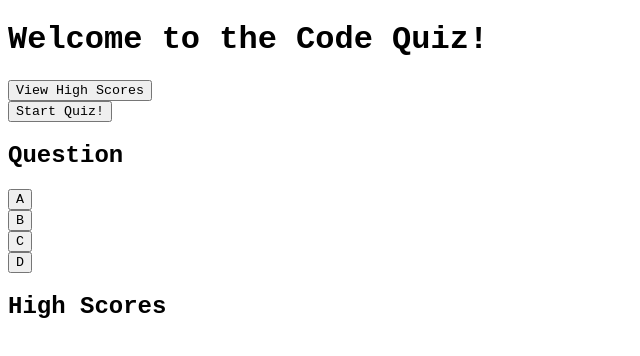
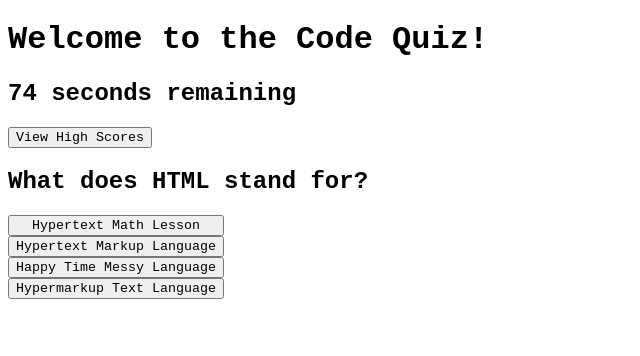
Before and after one commit to laynewegenast/code-quiz, a plain HTML site: page index.html in a window 1280 px wide. Both pictures are taken after a click on the button "Start Quiz!". Shown: the whole page, without its empty margins (0-640 px from the left). Drawn offline with Linux system fonts and the light colour scheme.

Commit message:
changes to start button and quiz functions

```diff
--- a/assets/js/script.js
+++ b/assets/js/script.js
@@ -3,9 +3,8 @@ var startButton = document.getElementById('start');
 var viewScores = document.getElementById('scores-btn');
 var questionEl = document.getElementById('questions');
 
-startButton.addEventListener('click', startQuiz)
-viewScores.addEventListener('click', highScoresList)
 
+var currentQuestion = 0
 //quiz timer starts when start button is clicked
 function timer() {
     var remaining = 75;
@@ -13,10 +12,10 @@ function timer() {
     var timeInterval = setInterval (function (){
         if (remaining > 1) {
             timeEl.textContent = remaining + ' seconds remaining';
-            timeCount--;
+            remaining--;
         } else if (remaining === 1) {
             timeEl.textContent = remaining + ' second remaining';
-            timeLeft--;
+            remaining--;
         } else {
             timeEl.textContent = 'Times up!';
             clearInterval(timeInterval);
@@ -28,13 +27,16 @@ function timer() {
 //when start button is clicked hide button show first question
 function startQuiz() {
     console.log('start');
-    startButton.classList.add('hide')
+    startButton.classList.add('hidden')
+    questionEl.classList.remove('hidden')
+    timer()
+    nextQuestion()
     //questionEl.classList.remove('hide')
 };
 
 //view highscores
 function highScoresList() {
-    console.log('scores')
+
 };
 
 //store highscores in local storage
@@ -74,8 +76,18 @@ var quizQuestions = [
 ];
 
 function nextQuestion() {
-
+    document.getElementById('question').textContent = quizQuestions[currentQuestion].question
+    var optionButtons = document.querySelectorAll('.answer')
+    var i = 0
+    optionButtons.forEach(function(element){
+        element.textContent = quizQuestions [currentQuestion].answers[i]
+        i++
+    })
 };
 
+
+
 //startQuiz();
-//timer();
+
+startButton.addEventListener('click', startQuiz)
+viewScores.addEventListener('click', highScoresList)
--- a/assets/styles/style.css
+++ b/assets/styles/style.css
@@ -29,3 +29,7 @@ button:hover {
 #score-input {
     font-family: 'Courier New', Courier, monospace;
 }
+
+.hidden {
+    display: none;
+}
--- a/index.html
+++ b/index.html
@@ -20,7 +20,7 @@
     </header>
 <section id="quiz">
     <div class="quiz-box">
-        <div id="questions" class="hidden"></div>
+        <div id="questions" class="hidden">
         <h2 id="question">Question</h2>
         <div id="multiple-choice" class="choice-btn">
             <button class="answer">A</button>
@@ -29,8 +29,9 @@
             <button class="answer">D</button>
         </div>
     </div>
+    </div>
 </section>
-<section id="score-input">
+<section id="score-input" class="hidden">
     <h2>High Scores</h2>
     <ol id="high-scores"></ol>
 </section>
```
